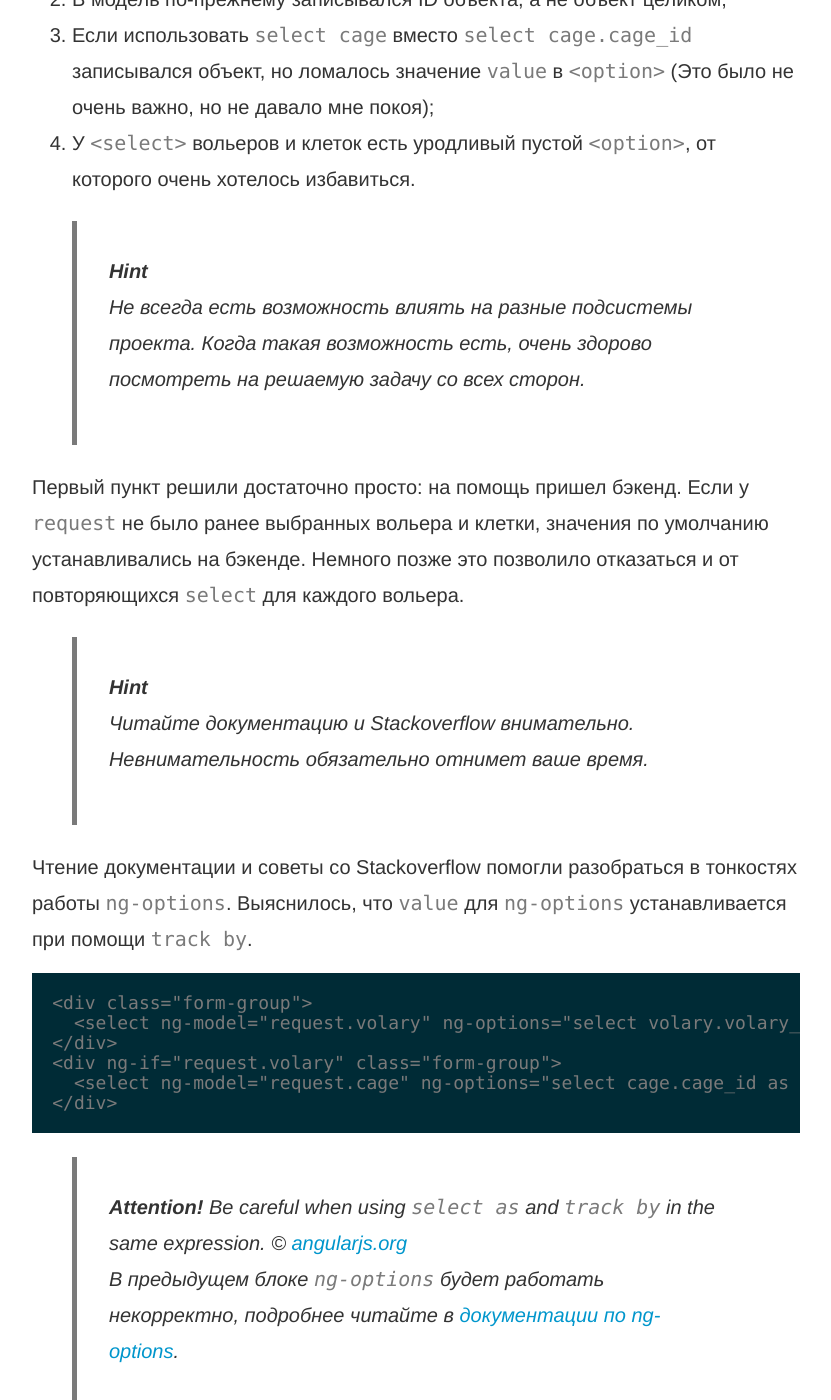
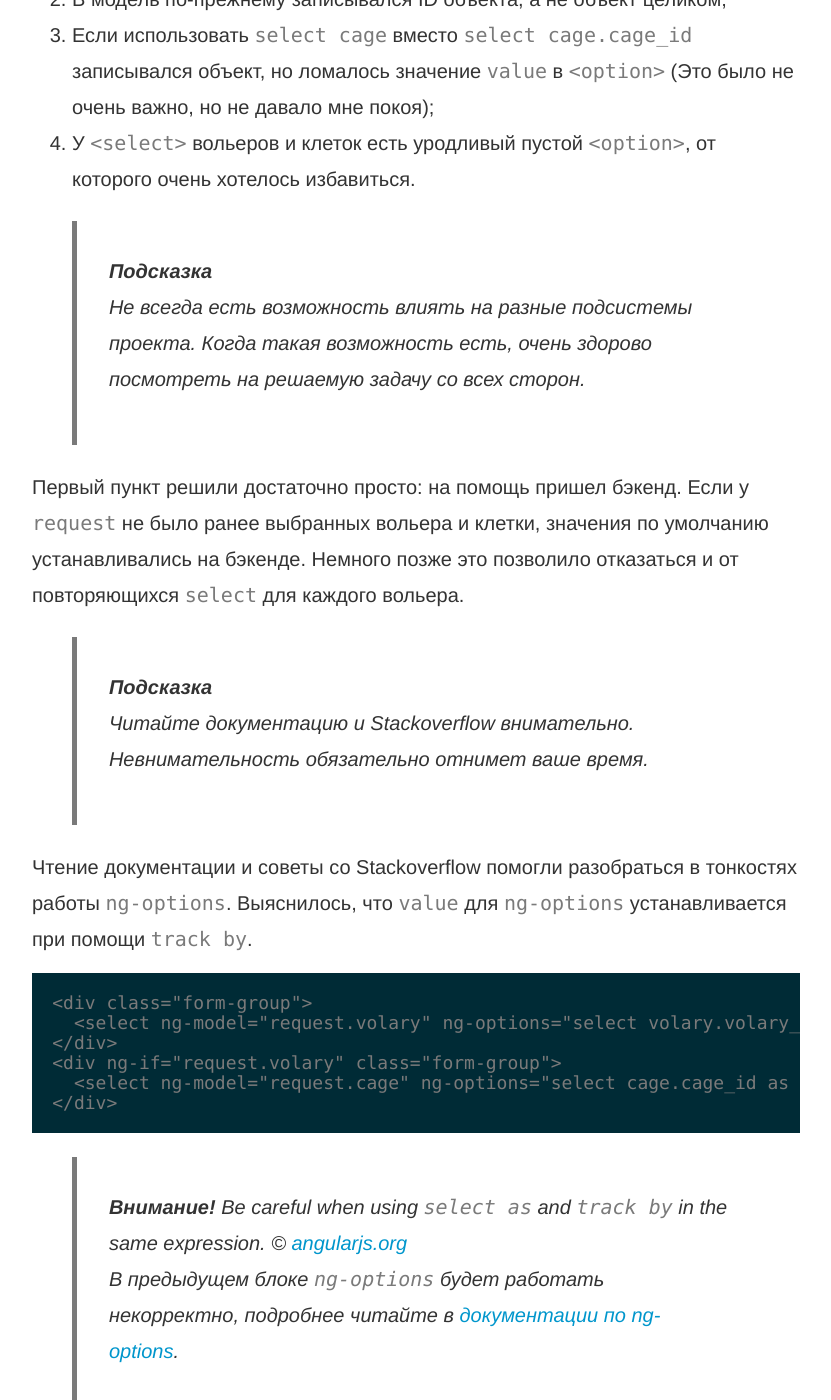
Before and after one commit to vislogurov/csssr.github.io, a Jekyll site: the page built from _posts/2015-11-24-ng-options.md, in a window 1280 px wide and 1400 px high, scrolled down 4075 px. Shown: the whole window, without its empty margins (224-1055 px from the left). Built offline with Jekyll 4.4.1, drawn with Linux system fonts in a browser that asks for light colours; Markdown is read by kramdown in place of the engine named in the settings; some of the changed text lies outside the part shown.

Commit message:
Update 2015-11-24-ng-options.md

````diff
--- a/_posts/2015-11-24-ng-options.md
+++ b/_posts/2015-11-24-ng-options.md
@@ -92,7 +92,7 @@ _Если код режет глаза, постарайтесь отнести
 
 Первое решение работало не совсем корректно, и душа просила упростить реализацию. Один из старших товарищей предложил более простой вариант с `ng-options` и применением логического приема, который помог отказаться от фильтра для клеток и кода из контроллера. Кроме того, было решено добавлять в `request` объекты `volary` и `cage` **целиком**, а не только ID.
 
->***Hint***
+>***Подсказка***
 _Часто мы забываем о том, какую большую роль может сыграть хороший логический прием._
 
 ```
@@ -111,12 +111,12 @@ _Часто мы забываем о том, какую большую роль
 3. Если использовать `select cage` вместо `select cage.cage_id` записывался объект, но ломалось значение `value` в `<option>` (Это было не очень важно, но не давало мне покоя);
 4. У `<select>` вольеров и клеток есть уродливый пустой `<option>`, от которого очень хотелось избавиться.
 
->***Hint***
+>***Подсказка***
 _Не всегда есть возможность влиять на разные подсистемы проекта. Когда такая возможность есть, очень здорово посмотреть на решаемую задачу со всех сторон._
 
 Первый пункт решили достаточно просто: на помощь пришел бэкенд. Если у `request` не было ранее выбранных вольера и клетки, значения по умолчанию устанавливались на бэкенде. Немного позже это позволило отказаться и от повторяющихся `select` для каждого вольера.
 
->***Hint***
+>***Подсказка***
 _Читайте документацию и Stackoverflow внимательно. Невнимательность обязательно отнимет ваше время._
 
 Чтение документации и советы со Stackoverflow помогли разобраться в тонкостях работы `ng-options`. Выяснилось, что `value` для `ng-options` устанавливается при помощи `track by`.
@@ -130,7 +130,7 @@ _Читайте документацию и Stackoverflow внимательно
 </div>
 ```
 
->***Attention!***
+>***Внимание!***
 _Be careful when using `select as` and `track by` in the same expression. © [angularjs.org](angularjs.org)
 В предыдущем блоке `ng-options` будет работать некорректно, подробнее читайте в [документации по ng-options](https://docs.angularjs.org/api/ng/directive/ngOptions)._
 
@@ -147,7 +147,7 @@ _Be careful when using `select as` and `track by` in the same expression. © [an
 
 Оказалось, что пустой `<option>` возникает тогда, когда модель либо **пуста**, либо в ней находится значение, которого **нет в коллекции**. Этот интересный нюанс удалось освоить из-за того, что в `request` начали записывать объекты.
 
->***Attention!***
+>***Внимание!***
 _Нужно быть осторожным с коллекциями, которые состоят из объектов.
 1 === 1 всегда, но далеко не факт, что 2 объекта, у которых идентичны поля и их значения, будут равны. Помните, что объект — **ссылочный тип данных**._
 
````
